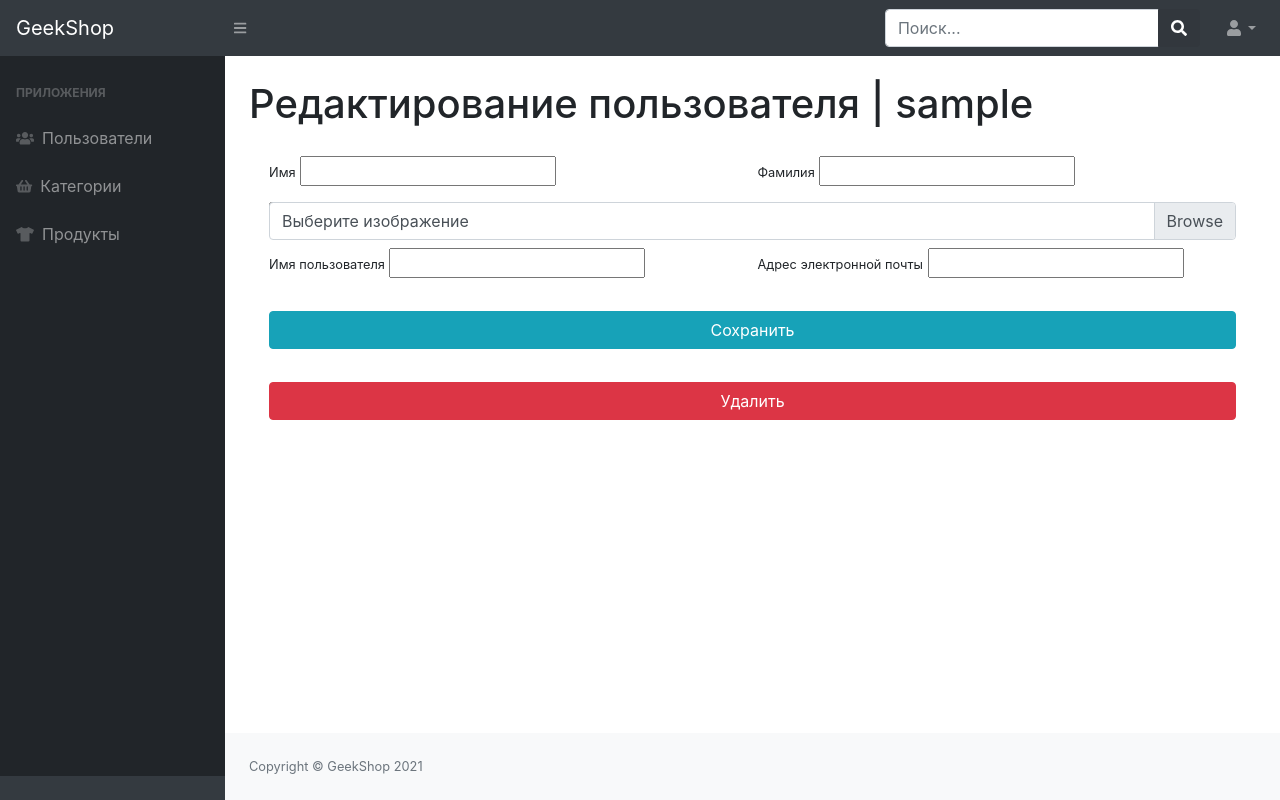
After one commit to Egor-oop/geekshop1, a Django app: template admins/templates/admins/admin-users-update-delete.html in a window 1280 px wide. The commit adds this page. Run offline with Django 3.2, Linux system fonts and the light colour scheme; tables that the repository leaves empty hold one stand-in row (values such as "Sample post"); the template is opened without the code that fills it: values that come from a table or form of the project are taken from there, most other values are stand-ins (such as "Sample title", 1, 10 or a date in 2020); form fields are guessed from the names that the template uses; some libraries are stand-ins or nearby versions.

Commit message:
created controller for UPDATE users in admin

```diff
--- /dev/null
+++ b/admins/templates/admins/admin-users-update-delete.html
@@ -0,0 +1,59 @@
+{% extends 'admins/base.html' %}
+
+{% block content %}
+    <main>
+        <div class="container-fluid">
+            <h1 class="mt-4">Редактирование пользователя | {{ selected_user }}</h1>
+            <div class="card-body">
+                <form action="{% url 'admins:admin_user_update' selected_user.id %}" method="POST"
+                      enctype="multipart/form-data">
+                    {% csrf_token %}
+                    <div class="form-row">
+                        <div class="col-lg-6">
+                            <div class="form-group">
+                                <label class="small mb-1" for="{{ form.first_name.id_for_label }}">Имя</label>
+                                {{ form.first_name }}
+                            </div>
+                        </div>
+                        <div class="col-lg-6">
+                            <div class="form-group">
+                                <label class="small mb-1" for="{{ form.last_name.id_for_label }}">Фамилия</label>
+                                {{ form.last_name }}
+                            </div>
+                        </div>
+                    </div>
+                    <div class="form-row mb-2">
+                        <div class="col-lg-12">
+                            <div class="custom-file">
+                                {{ form.image }}
+                                <label class="custom-file-label" for="{{ form.image.id_for_label }}">Выберите
+                                    изображение</label>
+                            </div>
+                        </div>
+                    </div>
+                    <div class="form-row">
+                        <div class="col-lg-6">
+                            <label class="small mb-1" for="{{ form.username.id_for_label }}">Имя пользователя</label>
+                            {{ form.username }}
+                        </div>
+                        <div class="col-lg-6">
+                            <label class="small mb-1" for="{{ form.email.id_for_label }}">Адрес электронной
+                                почты</label>
+                            {{ form.email }}
+                        </div>
+                    </div>
+                    <div class="form-row">
+                        <div class="col-lg-12" style="margin-top: 33px;">
+                            <input class="btn btn-info btn-block" type="submit" value="Сохранить">
+                        </div>
+                    </div>
+                </form>
+                <div class="row">
+                    <div class="col-lg-12" style="margin-top: 33px;">
+                        <input class="btn btn-danger btn-block" type="submit" value="Удалить">
+                    </div>
+                </div>
+            </div>
+        </div>
+    </main>
+{% endblock %}
--- a/admins/templates/admins/admin-users.html
+++ b/admins/templates/admins/admin-users.html
@@ -35,7 +35,7 @@
                             <tbody>
                             {% for user in users %}
                                 <tr>
-                                    <td><a href="admin-users-update-delete.html"
+                                    <td><a href="{% url 'admins:admin_user_update' user.id %}"
                                            style="color: dodgerblue">{{ user.username }}</a></td>
                                     <td>{{ user.first_name }}</td>
                                     <td>{{ user.last_name }}</td>
--- a/admins/urls.py
+++ b/admins/urls.py
@@ -1,6 +1,6 @@
 from django.urls import path
 
-from admins.views import index, admin_users, admin_users_create
+from admins.views import index, admin_users, admin_users_create, admin_user_update
 
 app_name = 'admins'
 
@@ -8,4 +8,5 @@ urlpatterns = [
     path('', index, name='index'),
     path('users/', admin_users, name='admin_users'),
     path('users-create/', admin_users_create, name='admin_users_create'),
+    path('users-update/<int:id>/', admin_user_update, name='admin_user_update'),
 ]
```
Also changed, not shown: admins/forms.py (+6 -1 lines), admins/views.py (+18 -1 lines).
